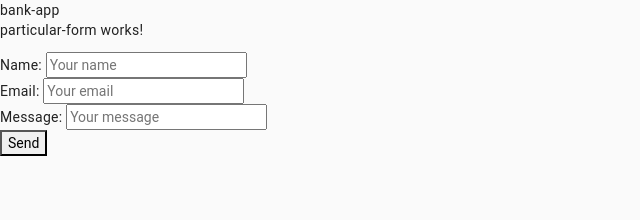
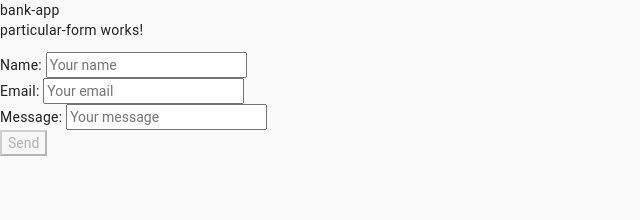
Before and after one commit to theachyutkadam/bank-app-angular, an Angular app: page /particular/form in a window 1280 px wide. Shown: the top 220 px of the page, without its empty margins (0-640 px from the left). Built offline with nearby package versions, Linux system fonts and the light colour scheme.

Commit message:
Added validation to pariticluar fom

```diff
--- a/src/app/components/particulars/particular-form/particular-form.component.html
+++ b/src/app/components/particulars/particular-form/particular-form.component.html
@@ -5,18 +5,27 @@
       Name:
       <input formControlName="name" placeholder="Your name">
     </label>
+    <div *ngIf="myForm.get('name')?.invalid && (myForm.get('name')?.dirty || myForm.get('name')?.touched)">
+      Please provide a name.
+    </div>
   </div>
   <div>
     <label>
       Email:
       <input formControlName="email" placeholder="Your email">
     </label>
+    <div *ngIf="myForm.get('email')?.invalid && (myForm.get('email')?.dirty || myForm.get('email')?.touched)">
+      Please provide a valid email address.
+    </div>
   </div>
   <div>
     <label>
       Message:
       <input formControlName="message" placeholder="Your message">
     </label>
+    <div *ngIf="myForm.get('message')?.invalid && (myForm.get('message')?.dirty || myForm.get('message')?.touched)">
+      Messages maximum 15 characters long.
+    </div>
   </div>
-  <button type="submit">Send</button>
+  <button type="submit" [disabled]="myForm.invalid">Send</button>
 </form>
--- a/src/app/components/particulars/particular-form/particular-form.component.ts
+++ b/src/app/components/particulars/particular-form/particular-form.component.ts
@@ -7,8 +7,6 @@
   styleUrls: ['./particular-form.component.css']
 })
 export class ParticularFormComponent implements OnInit {
-  // myForm: any;
-
   myForm!: FormGroup;
   constructor(private fb: FormBuilder) {}
 
```
